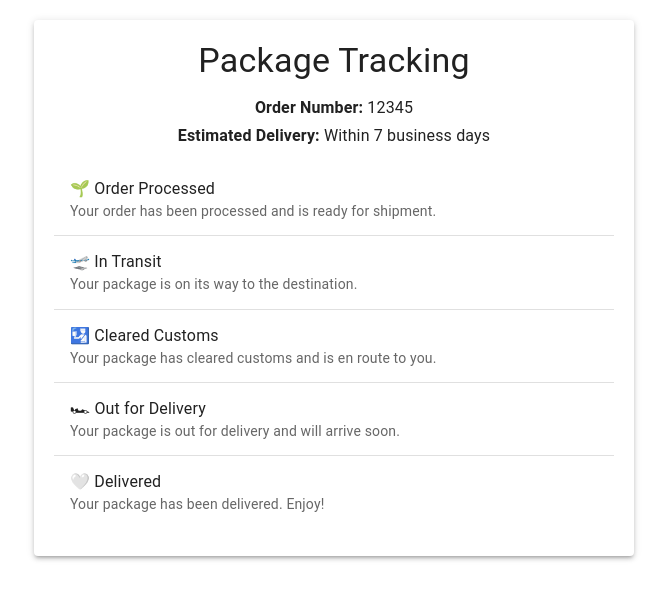
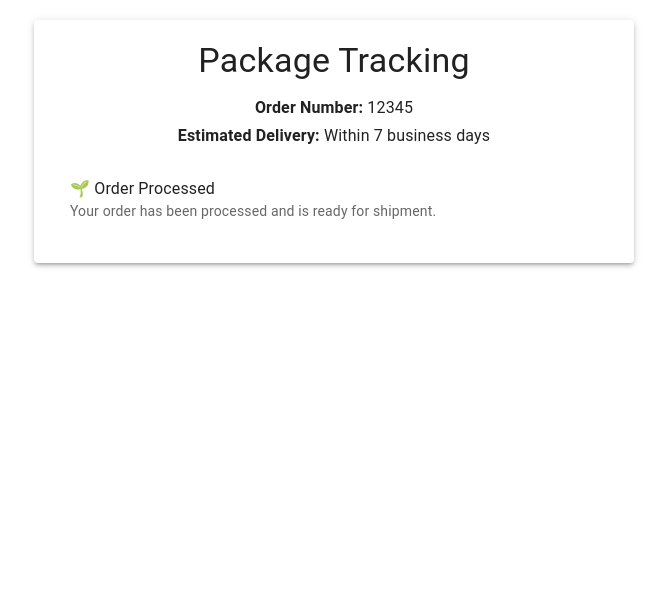
Before and after one commit to Nek0trkstr/package-tracking-page, a React (Create React App) app: page / in a window 1280 px wide. Shown: the top 600 px of the page, without its empty margins (306-973 px from the left). Built offline with nearby package versions, Linux system fonts and the light colour scheme.

Commit message:
Onle status 1

```diff
--- a/src/TrackingPage.js
+++ b/src/TrackingPage.js
@@ -4,10 +4,10 @@ import { Paper, Typography, List, ListItem, ListItemText, Divider } from '@mui/m
 const TrackingPage = () => {
     const trackingStages = [
         { id: 1, status: "🌱 Order Processed", description: "Your order has been processed and is ready for shipment." },
-        { id: 2, status: "🛫 In Transit", description: "Your package is on its way to the destination." },
-        { id: 3, status: "🛂 Cleared Customs", description: "Your package has cleared customs and is en route to you." },
-        { id: 4, status: "🏎 Out for Delivery", description: "Your package is out for delivery and will arrive soon." },
-        { id: 5, status: "🤍 Delivered", description: "Your package has been delivered. Enjoy!" }
+        // { id: 2, status: "🛫 In Transit", description: "Your package is on its way to the destination." },
+        // { id: 3, status: "🛂 Cleared Customs", description: "Your package has cleared customs and is en route to you." },
+        // { id: 4, status: "🏎 Out for Delivery", description: "Your package is out for delivery and will arrive soon." },
+        // { id: 5, status: "🤍 Delivered", description: "Your package has been delivered. Enjoy!" }
     ];
 
     return (
```
